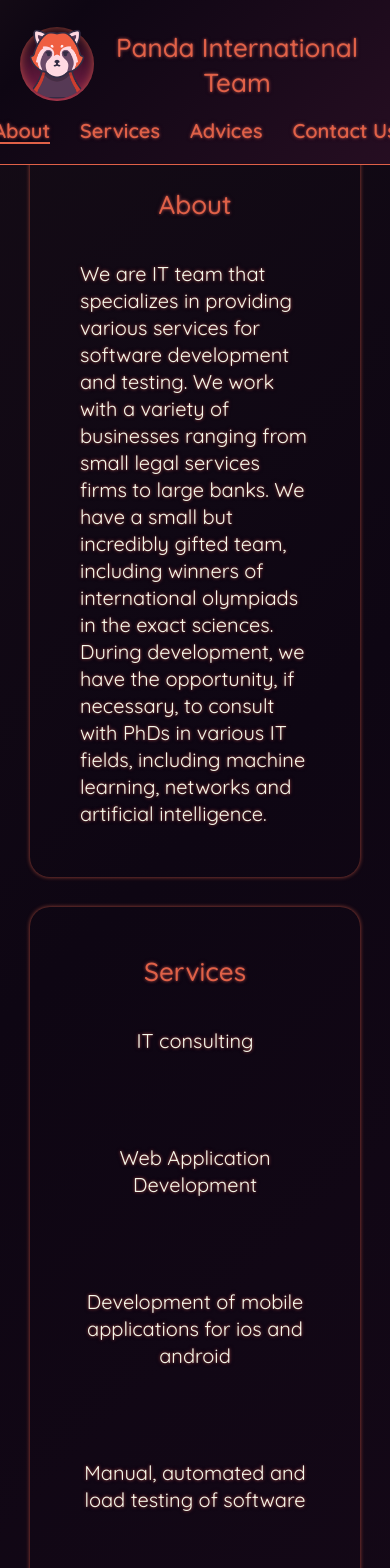
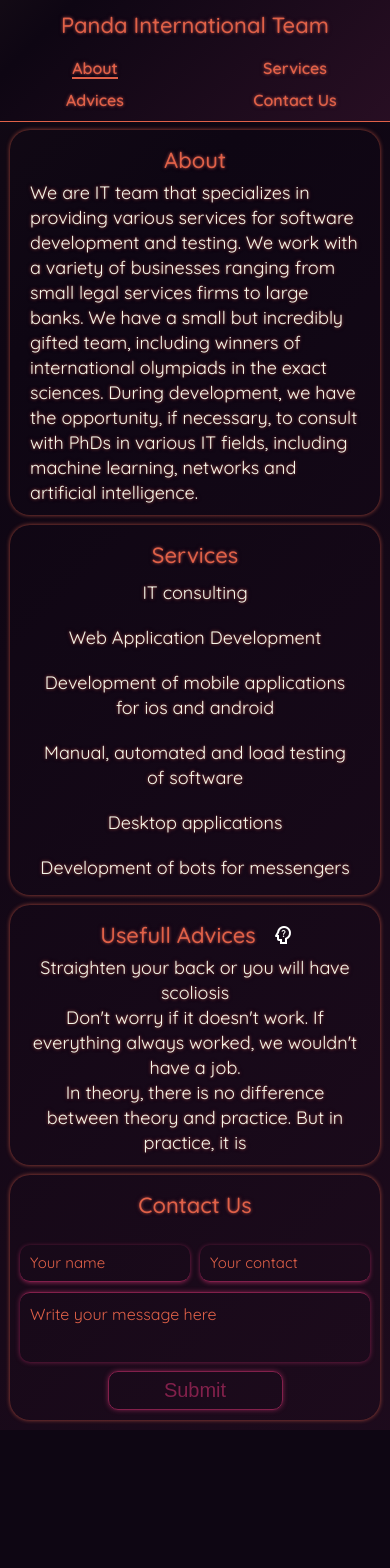
Before and after one commit to aalximm/redpanda-it-app, a Next.js app: page / in a window 390 px wide. Shown: the top 1568 px of the page. After the commit the page ends 1430 px from the top, so only its background shows below. Built offline with nearby package versions, Linux system fonts and the light colour scheme.

Commit message:
improve adaptive

```diff
--- a/components/HighLevelComponents/ContactUsComponent/ContactUsComponent.module.css
+++ b/components/HighLevelComponents/ContactUsComponent/ContactUsComponent.module.css
@@ -45,5 +45,16 @@
 		"button button";
 	}
 
+}
+
+@media screen and (max-width: 560px) {
+	.wrapper {
+		padding: 10px;
+		gap: 20px;
+	}
+
+	.content {
+		gap: 10px;
+	}
 
 }
--- a/components/HighLevelComponents/ContactUsComponent/ContactUsComponent.tsx
+++ b/components/HighLevelComponents/ContactUsComponent/ContactUsComponent.tsx
@@ -40,7 +40,7 @@ export const ContactUsComponent = ({ category, className, ...props }: ContactUsC
 					isFilled={watchName != ""}
 				/>
 				<Input className={styles.contact} {...register('email')}
-					placeholder='Your email/tg/WApp' title='Email'
+					placeholder='Your contact' title='Email'
 					isFilled={watchEmail != ""}
 				/>
 				<Textarea className={styles.textarea} {...register('message')} placeholder='Write your message here'/>
--- a/components/HighLevelComponents/ServicesComponent/ServicesComponent.module.css
+++ b/components/HighLevelComponents/ServicesComponent/ServicesComponent.module.css
@@ -15,3 +15,13 @@
 	}
 
 }
+
+@media screen and (max-width: 560px) {
+	.content {
+		gap: 10px;
+	}
+
+	.service {
+		margin: 5px 5px;
+	}
+}
--- a/components/LowLevelComponents/Card/Card.module.css
+++ b/components/LowLevelComponents/Card/Card.module.css
@@ -3,7 +3,14 @@
 	grid-template-columns: 1fr;
 	box-shadow: 0px 0px 4px var(--primary-shadow);
 	border-radius: 20px;
-	padding: 30px 50px 30px 50px;
+	padding: 30px 50px;
 	margin: 30px;
 	justify-items: center;
 }
+
+@media screen and (max-width: 560px) {
+	.card {
+		padding: 10px 20px;
+		margin: 10px;
+	}
+}
--- a/components/LowLevelComponents/H/H.module.css
+++ b/components/LowLevelComponents/H/H.module.css
@@ -15,3 +15,21 @@
 	font-size: 20px;
 	line-height: 27px;
 }
+
+@media screen and (max-width: 560px) {
+	.h1 {
+		font-size: 22px;
+		line-height: 30px;
+		margin: 5px;
+	}
+
+	.h2 {
+		font-size: 18px;
+		line-height: 25px;
+	}
+
+	.h3 {
+		font-size: 16px;
+		line-height: 22px;
+	}
+}
--- a/components/LowLevelComponents/Input/Input.module.css
+++ b/components/LowLevelComponents/Input/Input.module.css
@@ -34,8 +34,8 @@
 	transition: 0.2s ease-in;
 }
 
-.input:focus ~ .placeholder,
-.filled ~ .placeholder{
+.input:focus~.placeholder,
+.filled~.placeholder {
 
 	color: var(--violet);
 
@@ -43,7 +43,7 @@
 	bottom: 25px;
 }
 
-.input:focus{
+.input:focus {
 	box-shadow: 0px 0px 10px var(--primary);
 	border-radius: 10px;
 	border-bottom: 1px solid var(--primary);
@@ -65,3 +65,20 @@
 	left: 5px;
 	color: var(--red);
 }
+
+@media screen and (max-width: 560px) {
+	.placeholder {
+		left: 10px;
+		max-width: 100px;
+		overflow-x: hidden;
+	}
+
+	.input:focus~.placeholder,
+	.filled~.placeholder {
+
+		color: var(--violet);
+
+		left: 10px;
+		bottom: 25px;
+	}
+}
--- a/components/LowLevelComponents/P/P.module.css
+++ b/components/LowLevelComponents/P/P.module.css
@@ -3,3 +3,11 @@
 	line-height: 27px;
 	color: var(--white);
 }
+
+@media screen and (max-width: 560px) {
+	.p {
+		font-size: 18px;
+		line-height: 25px;
+		margin: 0px;
+	}
+}
--- a/layout/Header/Header.module.css
+++ b/layout/Header/Header.module.css
@@ -86,18 +86,31 @@
 
 @media screen and (max-width: 560px) {
 	.wrapper {
-		grid-template-columns: auto 1fr;
+		grid-template-columns: 1fr;
+		padding: 0;
 	}
 
 	.logoWrapper {
-		grid-row: 1 / 2;
+		display: none;
 	}
 
 	.categories {
 		grid-column: 1 / -1;
+		grid-template-columns: 1fr 1fr;
+		justify-self: center;
+		padding: 0;
+		padding-bottom: 10px;
+		gap: 10px;
+		width: 100%;
 	}
 
 	.titleWrapper {
+		display: grid;
+		white-space: normal;
 		align-self: center;
 	}
+
+	.title {
+		word-wrap: normal;
+	}
 }
--- a/layout/Layout.module.css
+++ b/layout/Layout.module.css
@@ -43,3 +43,9 @@
 		margin-top: 110px;
 	}
 }
+
+@media screen and (max-width: 560px) {
+	.body {
+		margin-top: 120px;
+	}
+}
```
